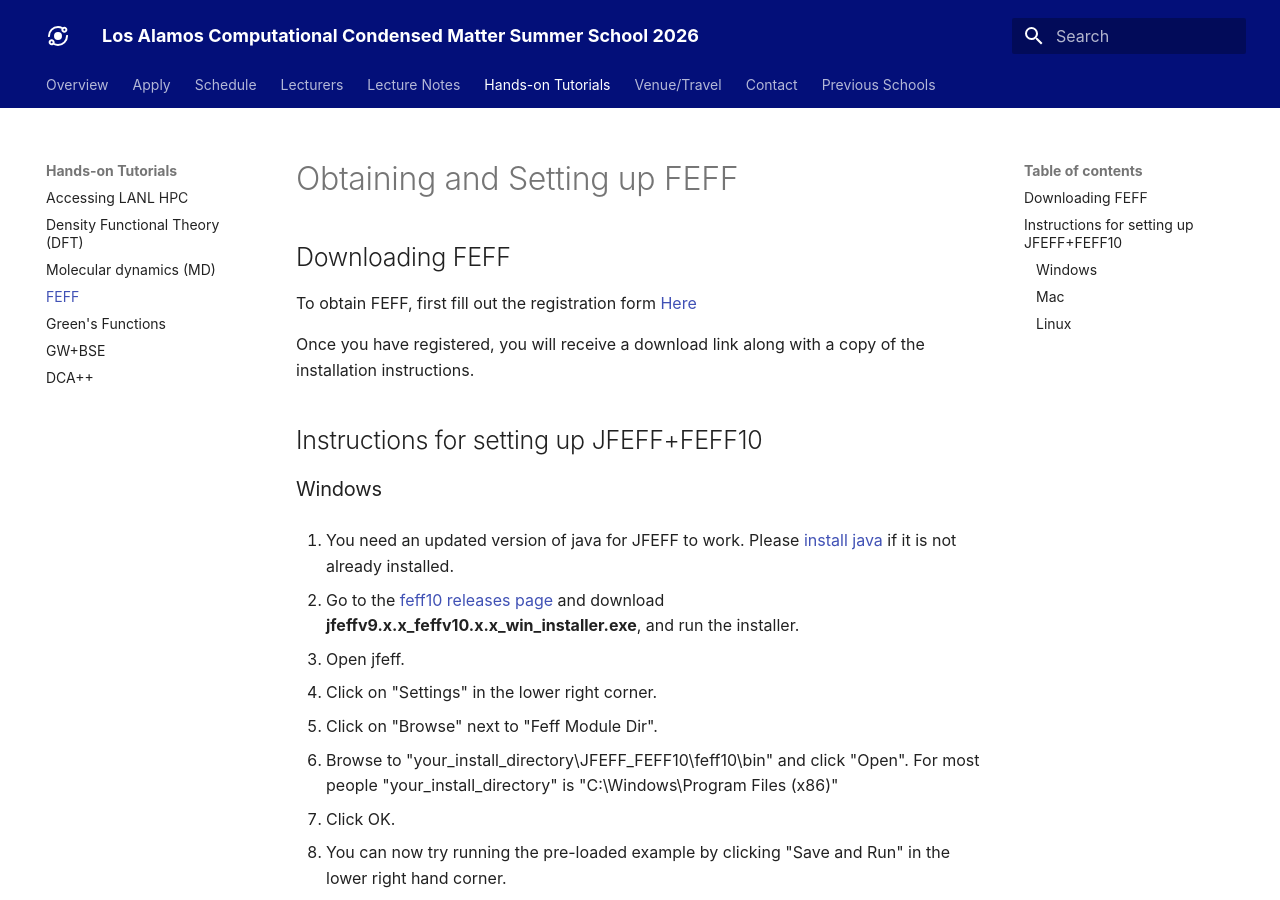
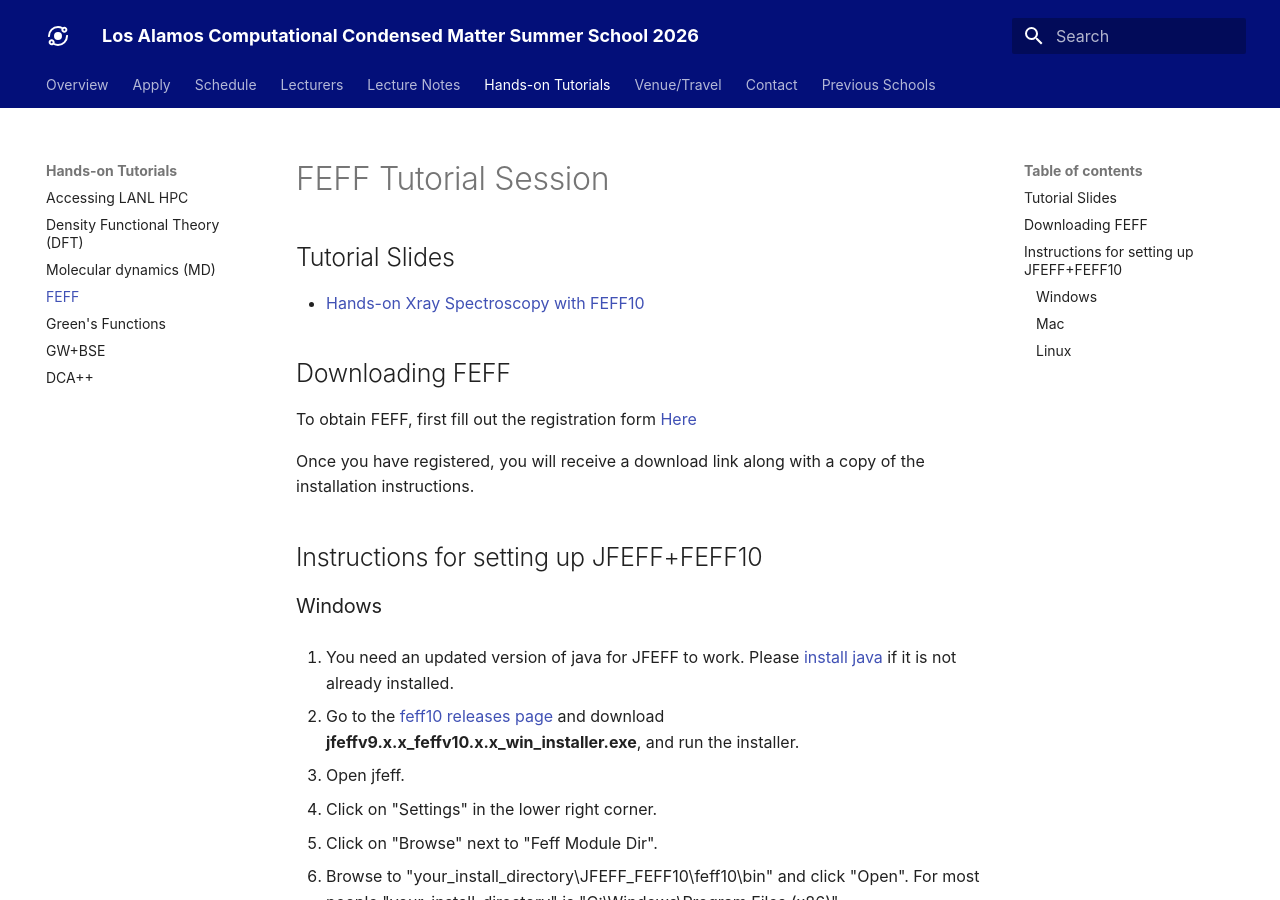
Before and after one commit to LACCMSS/2026, an MkDocs documentation site: the page built from docs/feff.md, in a window 1280 px wide and 900 px high. Built offline with MkDocs 1.6.1 and Material for MkDocs 9.7.7, drawn with Linux system fonts in a browser that asks for light colours; some web fonts are replaced; some of the changed text lies outside the part shown.

Commit message:
Update feff.md

```diff
--- a/docs/feff.md
+++ b/docs/feff.md
@@ -2,7 +2,10 @@
 title: FEFF
 ---
 
-# Obtaining and Setting up FEFF
+# FEFF Tutorial Session
+
+## Tutorial Slides
+- [Hands-on Xray Spectroscopy with FEFF10](assets/Lecture_Data/John_Rehr/LANL-JFEFF-FEFF10-Demo-26.pdf)
 
 ## Downloading FEFF
 
```
Also changed, not shown: other parts of docs/feff.md (+0 -4 lines).
